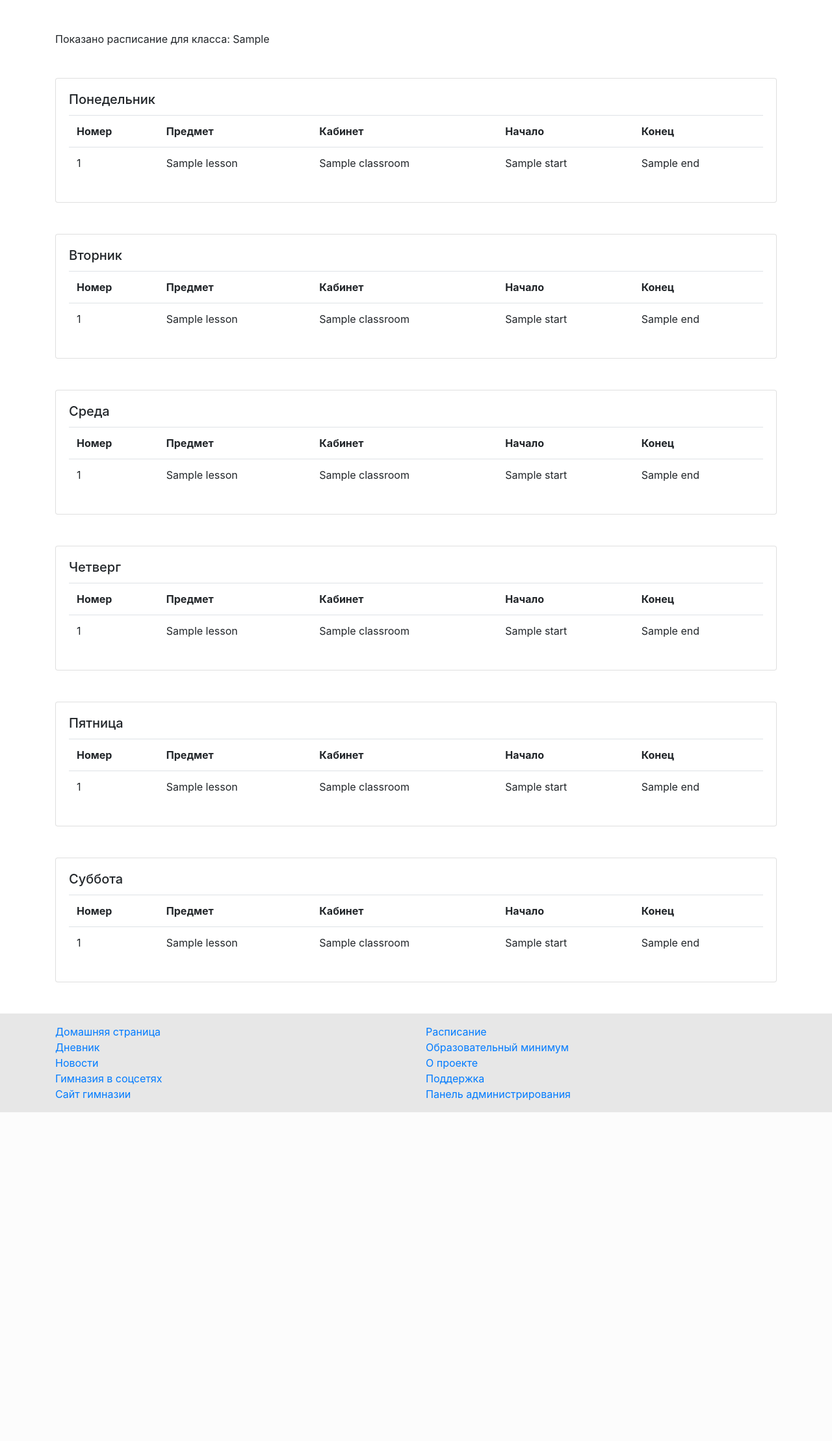
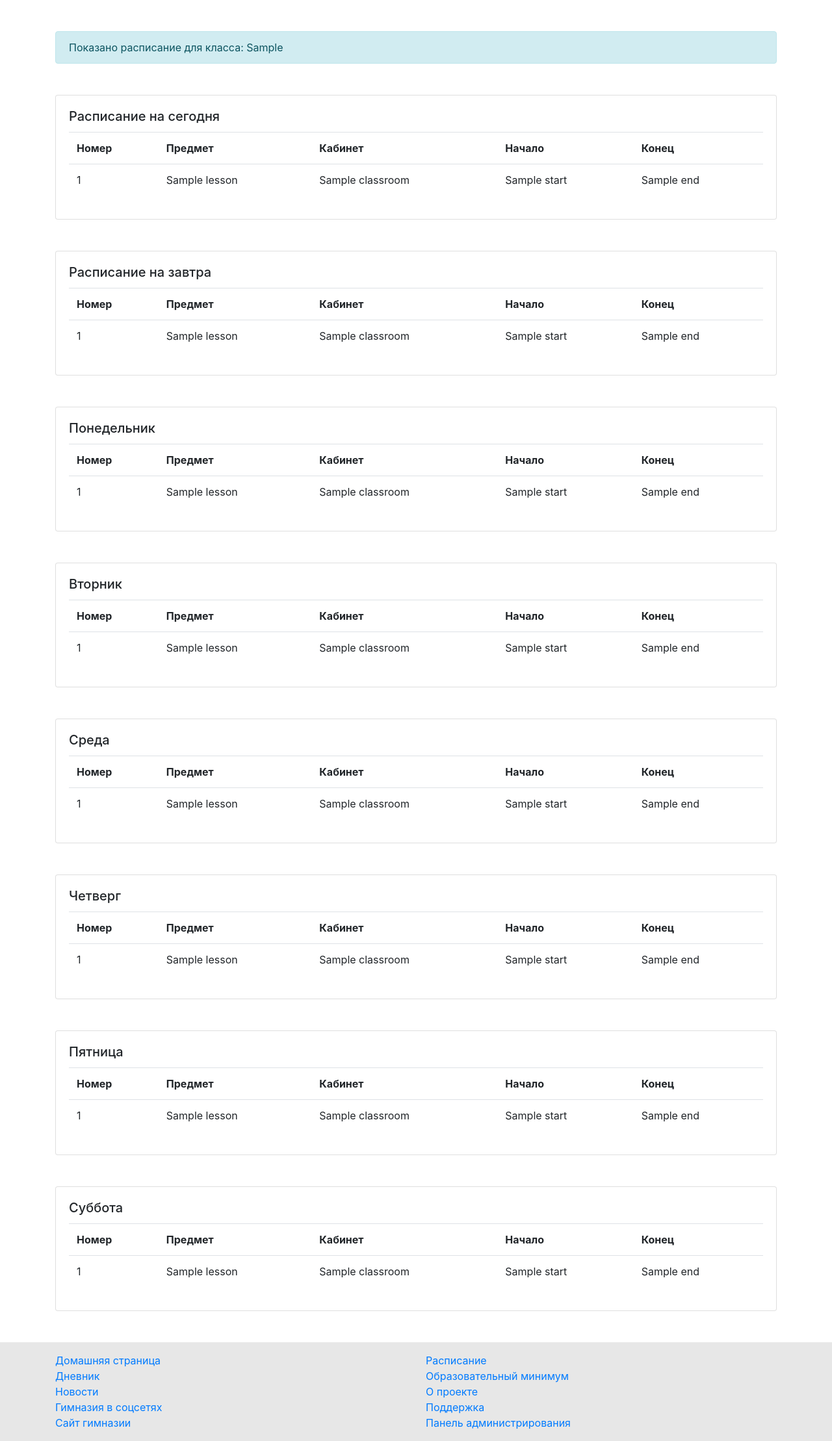
Before and after one commit to velutb/school-diary, a Django app: template school_diary/templates/timetable_list.html in a window 1280 px wide. Shown: the part 66-2284 px from the top of the page at 65% size. Before the commit the page ends 1778 px from the top, so only its background shows below. Run offline with Django 3.2, Linux system fonts and the light colour scheme; the template is opened without the code that fills it: most values are stand-ins (such as "Sample title", 1, 10 or a date in 2020); some libraries are stand-ins or nearby versions.

Commit message:
Timetable improved
Added separated blocks for today and tomorrow, fixed a bug with redirecting.

```diff
--- a/school_diary/templates/base.html
+++ b/school_diary/templates/base.html
@@ -4,7 +4,7 @@
 <head>
     <meta charset="UTF-8">
     <link rel="stylesheet" href="https://stackpath.bootstrapcdn.com/bootstrap/4.4.1/css/bootstrap.min.css" integrity="sha384-Vkoo8x4CGsO3+Hhxv8T/Q5PaXtkKtu6ug5TOeNV6gBiFeWPGFN9MuhOf23Q9Ifjh" crossorigin="anonymous">
-    <link rel="shortcut icon" type="image/png" href="{% static 'favicon.ico' %}"/>
+    <link rel="shortcut icon" type="image/png" href="{% static 'bober.png' %}"/>
     {% block title %}
     {% endblock %}
 </head>
--- a/school_diary/templates/timetable_list.html
+++ b/school_diary/templates/timetable_list.html
@@ -7,13 +7,76 @@
 
 {% block content %}
 <div class="container my-5">
-    <p>Показано расписание для класса: {{ my_grade }}</p>
+    <div class="alert alert-info" role="alert">
+        Показано расписание для класса: {{ my_grade }}
+    </div>
+
+    {% if today %}
+    <div class="card my-5">
+        <div class="card-body">
+            <div class="card-title">
+                <h5>Расписание на сегодня</h5>
+            </div>
+            <div class="table-responsive-md">
+                <table class="table">
+                    <tr>
+                        <th>Номер</th>
+                        <th>Предмет</th>
+                        <th>Кабинет</th>
+                        <th>Начало</th>
+                        <th>Конец</th>
+                    </tr>
+                    {% for lesson in today %}
+                    <tr>
+                        <td>{{ lesson.number }}</td>
+                        <td>{{ lesson.subject }}</td>
+                        <td>{{ lesson.classroom }}</td>
+                        <td>{{ lesson.start }}</td>
+                        <td>{{ lesson.end }}</td>
+                    </tr>
+                    {% endfor %}
+                </table>
+            </div>
+        </div>
+    </div>
+    {% endif %}
+
+    {% if tomorrow %}
+    <div class="card my-5">
+        <div class="card-body">
+            <div class="card-title">
+                <h5>Расписание на завтра</h5>
+            </div>
+            <div class="table-responsive-md">
+                <table class="table">
+                    <tr>
+                        <th>Номер</th>
+                        <th>Предмет</th>
+                        <th>Кабинет</th>
+                        <th>Начало</th>
+                        <th>Конец</th>
+                    </tr>
+                    {% for lesson in tomorrow %}
+                    <tr>
+                        <td>{{ lesson.number }}</td>
+                        <td>{{ lesson.subject }}</td>
+                        <td>{{ lesson.classroom }}</td>
+                        <td>{{ lesson.start }}</td>
+                        <td>{{ lesson.end }}</td>
+                    </tr>
+                    {% endfor %}
+                </table>
+            </div>
+        </div>
+    </div>
+    {% endif %}
+
     <div class="card my-5">
         <div class="card-body">
             <div class="card-title">
                 <h5>Понедельник</h5>
             </div>
-            {% if monday.count > 0 %}
+            {% if monday %}
             <div class="table-responsive-md">
                 <table class="table">
                     <tr>
--- a/school_diary/timetable/urls.py
+++ b/school_diary/timetable/urls.py
@@ -3,6 +3,6 @@ from . import views
 
 urlpatterns = [
     path('', views.timetable, name='timetable'),
-    path(r'<int:grade>/<str:litera>', views.output, name='output'),
+    path('<int:grade>/<str:litera>', views.output, name='output'),
     path('download/', views.download, name='timetable_download'),
 ]
```
Also changed, not shown: other parts of school_diary/templates/timetable_list.html (+11 -6 lines), school_diary/timetable/views.py (+27 -4 lines). Lines whose indentation alone changed are shown as unchanged.
